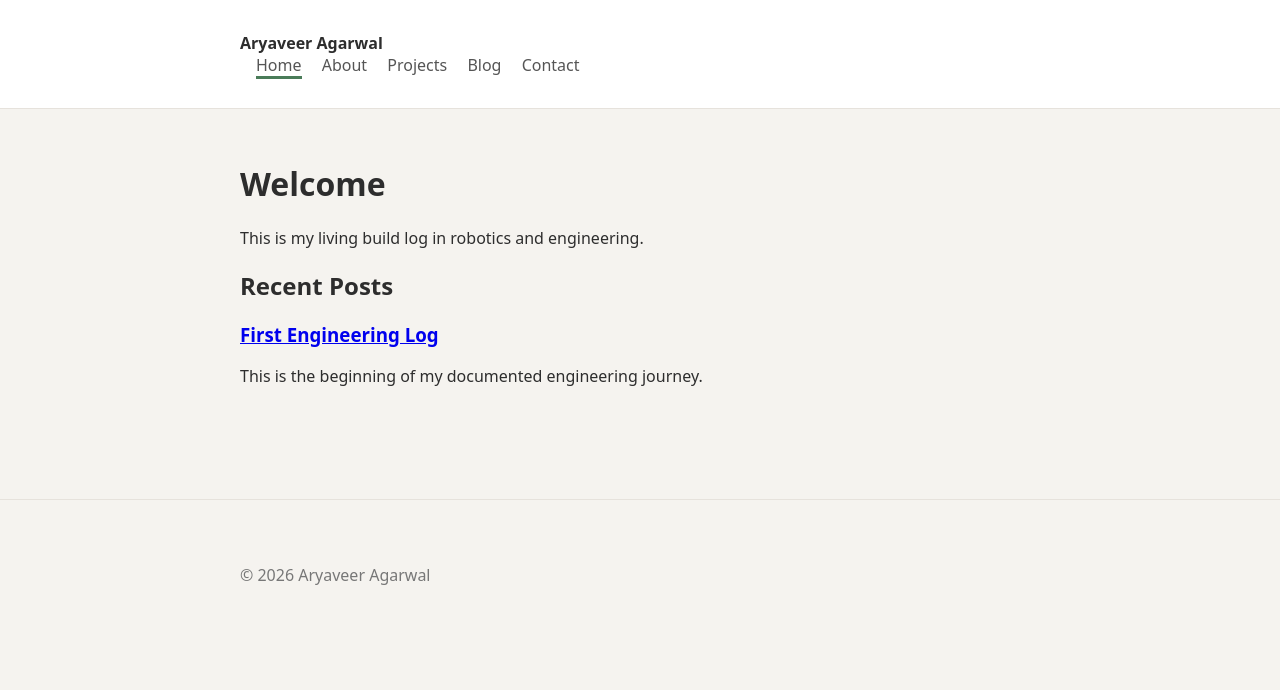
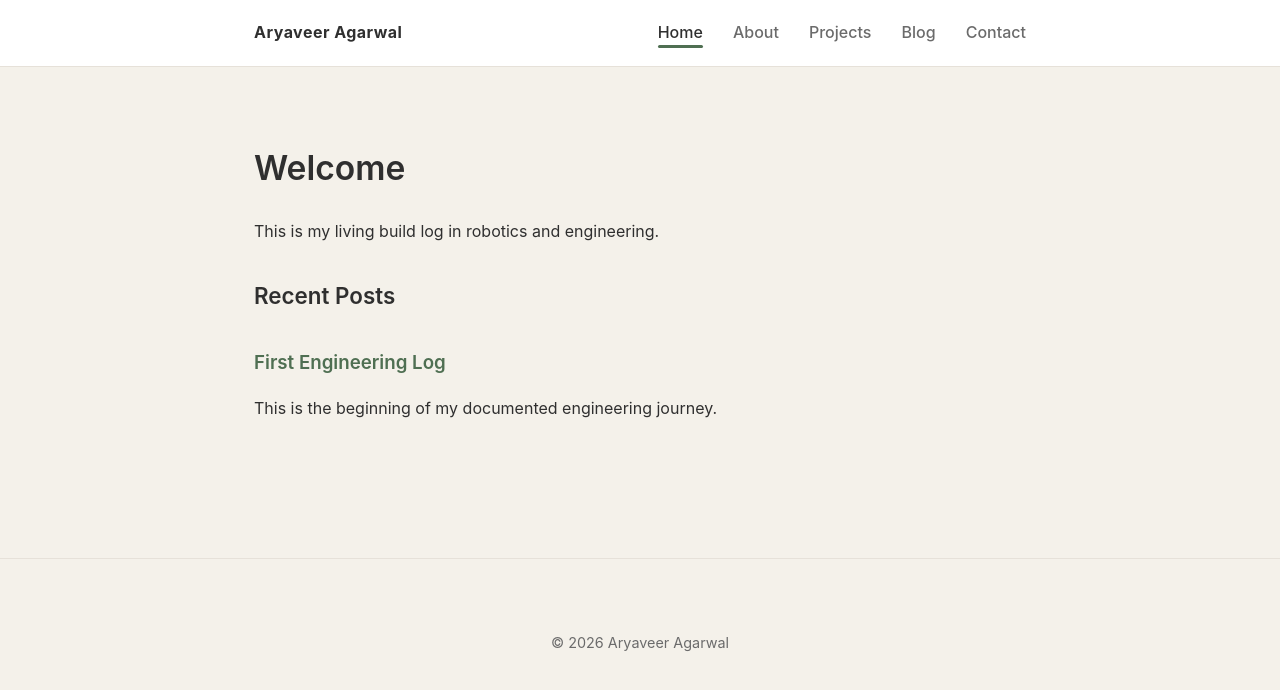
Before and after one commit to aryaveeragarwal/aryaveeragarwal.github.io, a Jekyll site: the page built from index.md, in a window 1280 px wide. Shown: the top 690 px of the page. Built offline with Jekyll 4.4.1, drawn with Linux system fonts in a browser that asks for light colours.

Commit message:
Update style.css

```diff
--- a/assets/style.css
+++ b/assets/style.css
@@ -1,46 +1,126 @@
+/* === Base === */
+:root {
+  --bg: #f4f1ea;
+  --surface: #ffffff;
+  --text: #2f2f2f;
+  --muted: #6b6b6b;
+  --accent: #4f6f52;
+  --border: #e6e1d9;
+}
+
+* {
+  box-sizing: border-box;
+}
 
 body {
-  font-family: system-ui, -apple-system, BlinkMacSystemFont, sans-serif;
-  background: #f5f3ef;
-  color: #2d2d2d;
   margin: 0;
+  font-family: -apple-system, BlinkMacSystemFont, "Segoe UI", system-ui, sans-serif;
+  background: var(--bg);
+  color: var(--text);
+  line-height: 1.7;
 }
 
+/* === Layout === */
 .container {
-  max-width: 800px;
+  max-width: 820px;
   margin: 0 auto;
-  padding: 2rem;
+  padding: 2.5rem 1.5rem;
 }
 
+/* === Header === */
 .site-header {
-  background: #ffffff;
-  border-bottom: 1px solid #e6e2dc;
+  background: var(--surface);
+  border-bottom: 1px solid var(--border);
+  position: sticky;
+  top: 0;
+  z-index: 100;
+}
+
+.site-header .container {
+  display: flex;
+  justify-content: space-between;
+  align-items: center;
+  padding: 1.2rem 1.5rem;
 }
 
 .logo {
   font-weight: 700;
   text-decoration: none;
-  color: #2d2d2d;
+  color: var(--text);
+  letter-spacing: 0.03em;
 }
 
+/* === Nav === */
 nav a {
-  margin-left: 1rem;
+  margin-left: 1.6rem;
   text-decoration: none;
-  color: #555;
+  color: var(--muted);
+  font-weight: 500;
   position: relative;
+  transition: color 0.2s ease;
+}
+
+nav a:hover {
+  color: var(--text);
 }
 
 nav a.active {
-  border-bottom: 3px solid #4a7c59;
+  color: var(--text);
 }
 
+nav a.active::after {
+  content: "";
+  position: absolute;
+  left: 0;
+  bottom: -6px;
+  width: 100%;
+  height: 3px;
+  background: var(--accent);
+  border-radius: 3px;
+}
+
+/* === Headings === */
 h1, h2, h3 {
   font-weight: 600;
+  margin-top: 2rem;
 }
 
+h1 {
+  font-size: 2.1rem;
+}
+
+h2 {
+  font-size: 1.4rem;
+  color: var(--text);
+}
+
+/* === Links === */
+a {
+  color: var(--accent);
+  text-decoration: none;
+}
+
+a:hover {
+  text-decoration: underline;
+}
+
+/* === Post List === */
+main h3 {
+  margin-bottom: 0.4rem;
+}
+
+main hr {
+  border: none;
+  border-top: 1px solid var(--border);
+  margin: 2rem 0;
+}
+
+/* === Footer === */
 .site-footer {
-  margin-top: 4rem;
+  margin-top: 5rem;
   padding: 2rem 0;
-  border-top: 1px solid #e6e2dc;
-  color: #777;
+  border-top: 1px solid var(--border);
+  color: var(--muted);
+  font-size: 0.9rem;
+  text-align: center;
 }
```
